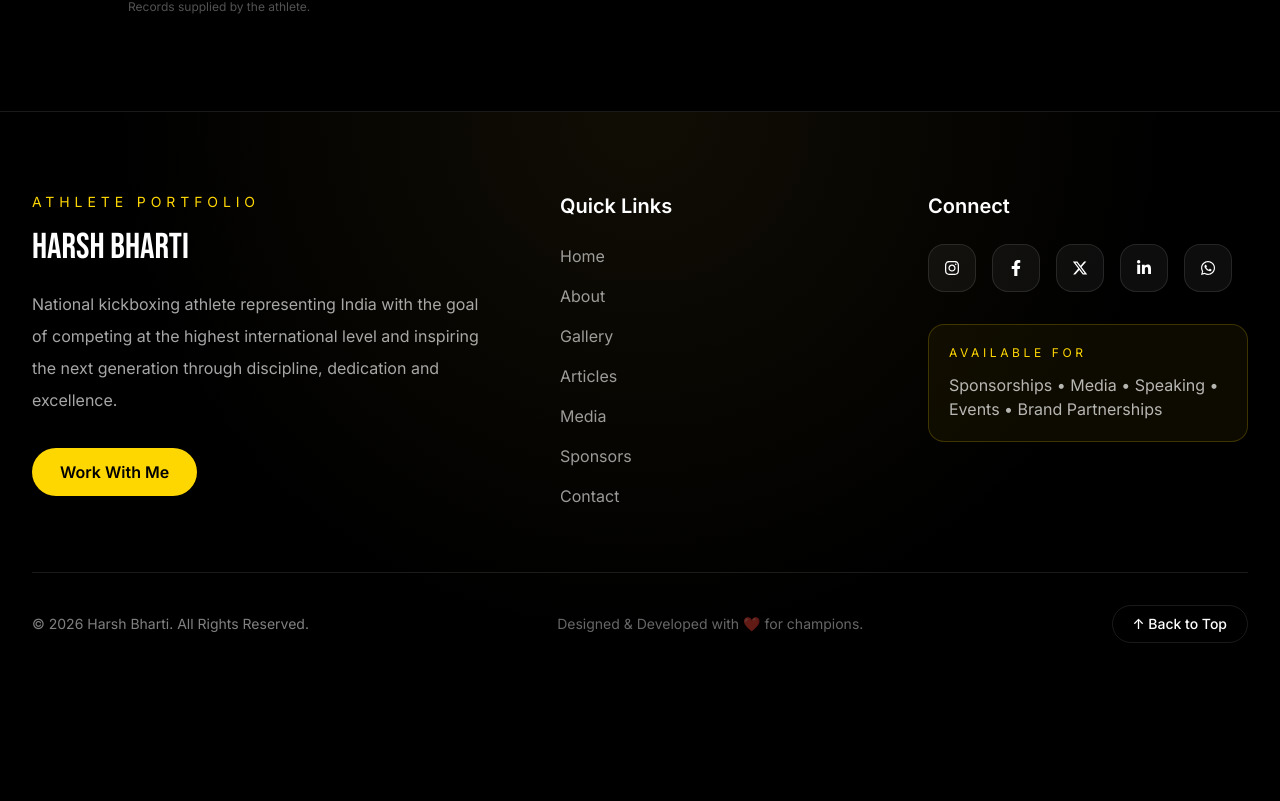
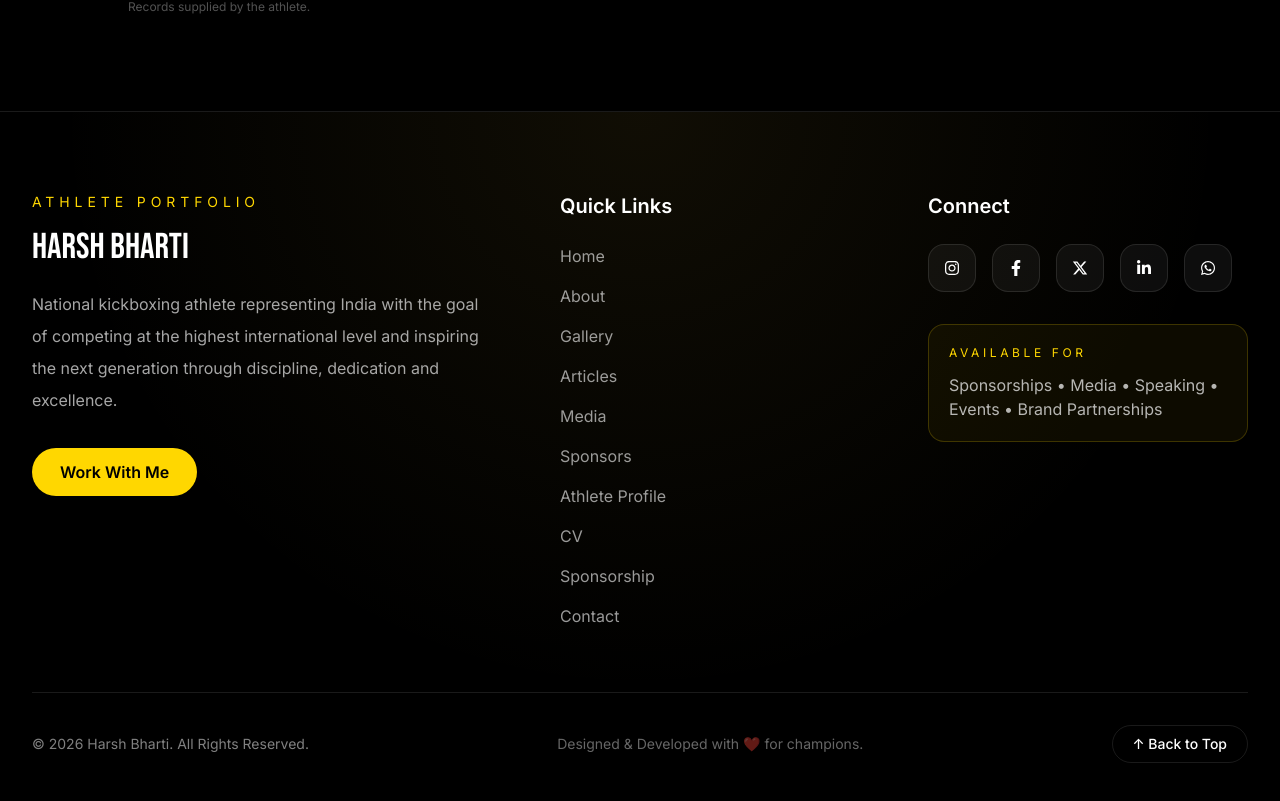
Before and after one commit to harshbharti55/kickboxer-harsh, a Next.js app: page /cv in a window 1280 px wide. Shown: the part 2262-3063 px from the top of the page. Before the commit the page ends 2985 px from the top, so only its background shows below. Built offline with nearby package versions, Linux system fonts and the light colour scheme.

Commit message:
Add athlete profile CV and sponsorship footer links

```diff
--- a/components/Footer.tsx
+++ b/components/Footer.tsx
@@ -47,6 +47,9 @@ const LINKS = [
   { title: "Articles", href: "/articles" },
   { title: "Media", href: "/media" },
   { title: "Sponsors", href: "/sponsors" },
+  { title: "Athlete Profile", href: "/athlete-profile" },
+  { title: "CV", href: "/cv" },
+  { title: "Sponsorship", href: "/sponsorship" },
   { title: "Contact", href: "/contact" },
 ];
 
```
